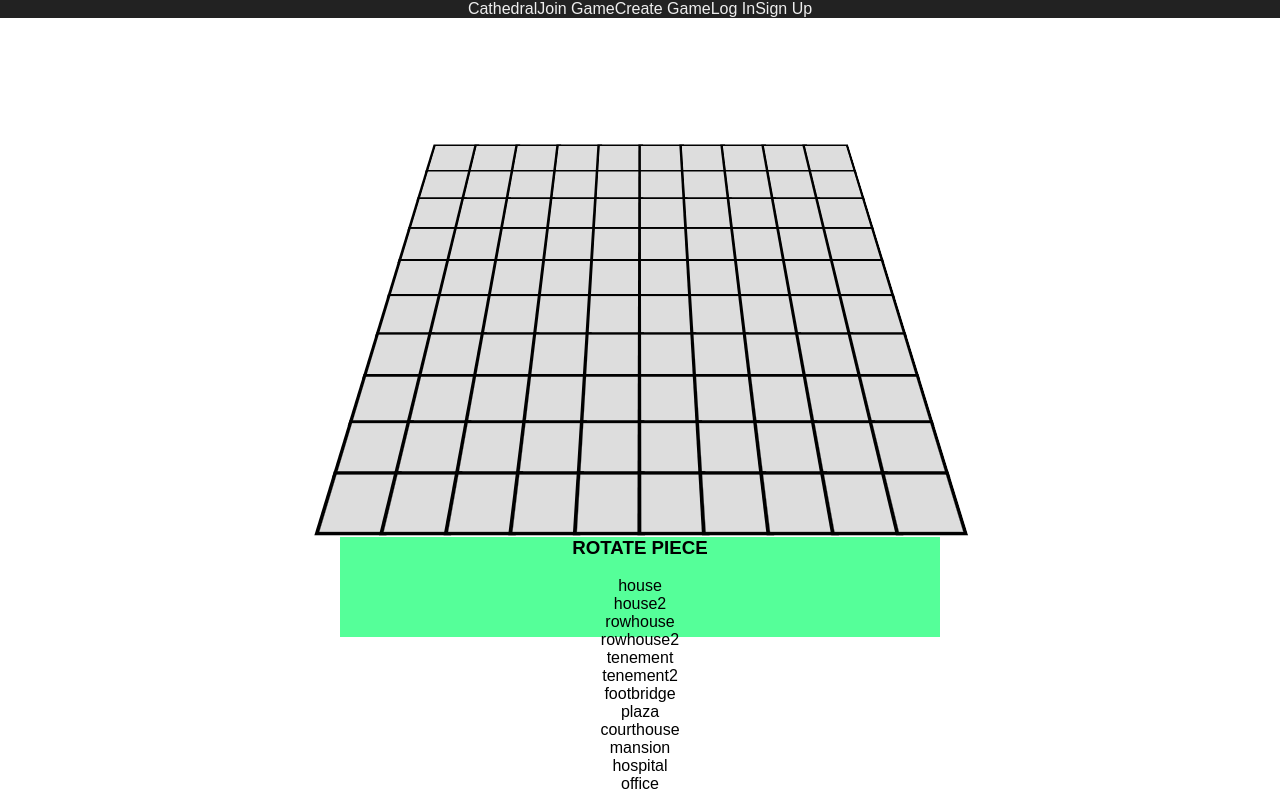
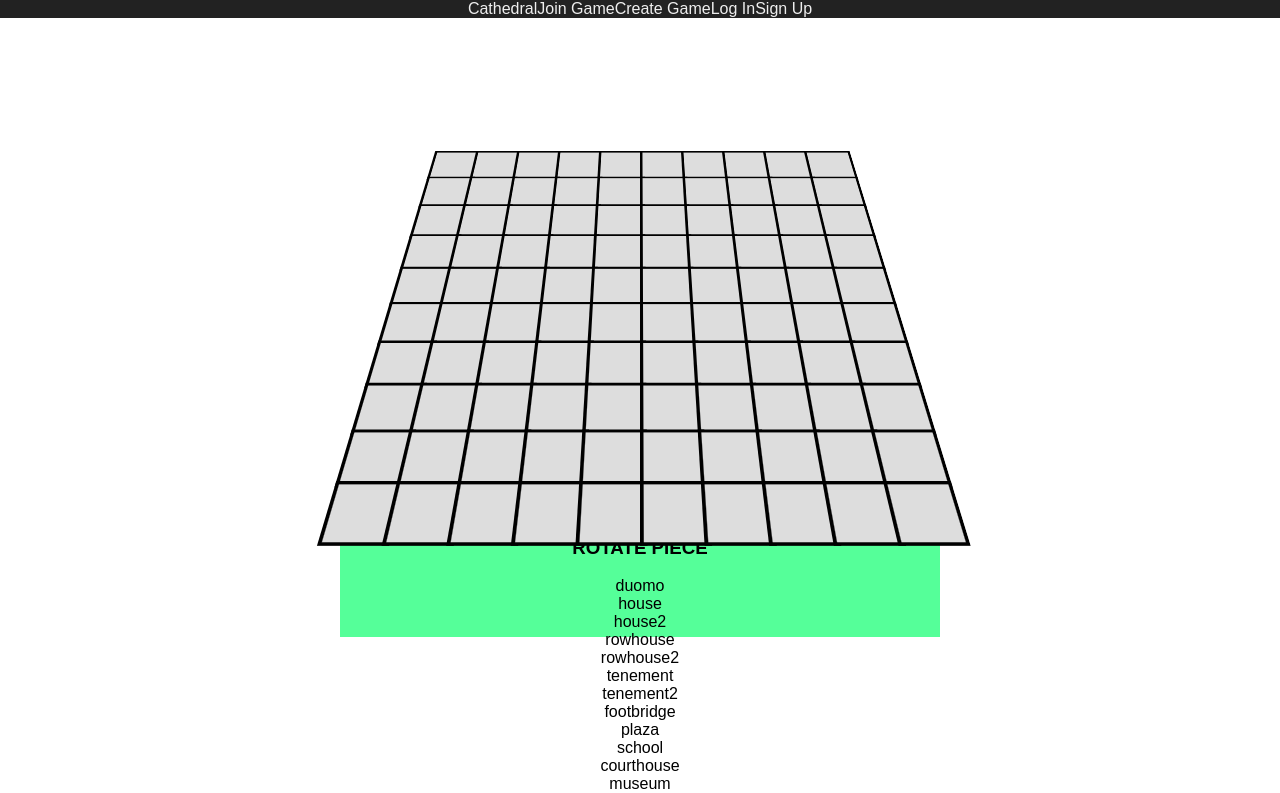
Before and after one commit to maxwellbenton/accelerometer-orientation-react-boilerplate, a React (Create React App) app: page / in a window 1280 px wide. Shown: the top 793 px of the page. Built offline with nearby package versions, Linux system fonts and the light colour scheme.

Commit message:
adjusted 3d divs, added gradients

```diff
--- a/src/App.css
+++ b/src/App.css
@@ -20,11 +20,12 @@
   position: absolute;
   height: 100%;
   width: 100%;
-  top: 26px;
-  left: -2px;
+  top: 34px;
+
   transform-style: preserve-3d;
   transform: rotateX(45deg);
 }
+
 .GameTile {
   position: absolute;
   width: 50px;
@@ -36,6 +37,18 @@
   height: 100%;
   width: 100%;
   top: 100px;
+  opacity: 1;
+  transform: translateZ(-150px);
+  transform-style: preserve-3d;
+  pointer-events: none;
+}
+.PieceLayerHover {
+  position: absolute;
+  height: 100%;
+  width: 100%;
+  top: 100px;
+  opacity: 0.5;
+  z-index: 5;
   transform: translateZ(-150px);
   transform-style: preserve-3d;
   pointer-events: none;
--- a/src/App.js
+++ b/src/App.js
@@ -23,24 +23,42 @@
       boardDivs: null,
       pieces: (() => {
         let b = []
-        b.push({shape:[[0,0]], type: "house"})
-        b.push({shape:[[0,0]], type: "house2"})
-        b.push({shape:[[0,0],[1,0]], type: "rowhouse"})
-        b.push({shape:[[0,0],[1,0]], type: "rowhouse2"})
-        b.push({shape:[[0,0],[1,0],[1,1]], type: "tenement"})
-        b.push({shape:[[0,0],[1,0],[1,1]], type: "tenement2"})
-        b.push({shape:[[0,0],[-1,0],[1,0]], type: "footbridge"})
-        b.push({shape:[[0,0],[0,1],[1,0],[1,1]], type: "plaza"})
-        b.push({shape:[[0,0],[-1,0],[1,0],[0,1]], type: "courthouse"})
-        b.push({shape:[[0,0],[-1,0],[1,0],[-1,1],[1,1]], type: "mansion"})
-        b.push({shape:[[0,0],[0,-1],[-1,0],[1,0],[0,1]], type: "hospital"})
-        b.push({shape:[[0,0],[1,-1],[-1,0],[1,0],[-1,1]], type: "office"})
-        b.push({shape:[[0,0],[0,-1],[-1,0],[1,0],[-1,1]], type: "federal"})
-        b.push({shape:[[0,0],[0,-1],[1,-1],[-1,0],[-1,1]], type: "tenements"})
+        b.push({shape:[[0,0],[0,-1],[-1,0],[0,1],[1,0],[2,0]], player: 0, type: "duomo", colors: ['#C0C0C0','#949292','#EEE','#FFF']})
+        //light pieces
+        b.push({shape:[[0,0]], player: 1, type: "house", colors: ['#580B0E','#1A0001','#7D2226','#A14045']})
+        b.push({shape:[[0,0]], player: 1, type: "house2", colors: ['#580B0E','#1A0001','#7D2226','#A14045']})
+        b.push({shape:[[0,0],[1,0]], player: 1, type: "rowhouse", colors: ['#580B0E','#1A0001','#7D2226','#A14045']})
+        b.push({shape:[[0,0],[1,0]], player: 1, type: "rowhouse2", colors: ['#580B0E','#1A0001','#7D2226','#A14045']})
+        b.push({shape:[[0,0],[1,0],[1,1]], player: 1, type: "tenement", colors: ['#580B0E','#1A0001','#7D2226','#A14045']})
+        b.push({shape:[[0,0],[1,0],[1,1]], player: 1, type: "tenement2", colors: ['#580B0E','#1A0001','#7D2226','#A14045']})
+        b.push({shape:[[0,0],[-1,0],[1,0]], player: 1, type: "footbridge", colors: ['#580B0E','#1A0001','#7D2226','#A14045']})
+        b.push({shape:[[0,0],[0,1],[1,0],[1,1]], player: 1, type: "plaza", colors: ['#580B0E','#1A0001','#7D2226','#A14045']})
+        b.push({shape:[[0,0],[1,0],[0,-1],[-1,-1]], player: 1, type: "school", colors: ['#580B0E','#1A0001','#7D2226','#A14045']})
+        b.push({shape:[[0,0],[0,-1],[1,0],[0,1]], player: 1, type: "courthouse", colors: ['#580B0E','#1A0001','#7D2226','#A14045']})
+        b.push({shape:[[0,0],[0,-1],[1,-1],[0,1],[1,1]], player: 1, type: "museum", colors: ['#580B0E','#1A0001','#7D2226','#A14045']})
+        b.push({shape:[[0,0],[0,-1],[-1,0],[1,0],[0,1]], player: 1, type: "hospital", colors: ['#580B0E','#1A0001','#7D2226','#A14045']})
+        b.push({shape:[[0,0],[1,-1],[1,0],[0,1],[-1,1]], player: 1, type: "mall", colors: ['#580B0E','#1A0001','#7D2226','#A14045']})
+        b.push({shape:[[0,0],[0,-1],[-1,0],[0,1],[1,-1]], player: 1, type: "university", colors: ['#580B0E','#1A0001','#7D2226','#A14045']})
+        //dark pieces
+        b.push({shape:[[0,0]], player: 2, type: "workshop", colors: ['#252B30','#0E1923', '#434D55', '#5E6972']})
+        b.push({shape:[[0,0]], player: 2, type: "workshop2", colors: ['#252B30','#0E1923', '#434D55', '#5E6972']})
+        b.push({shape:[[0,0],[1,0]], player: 2, type: "forge", colors: ['#252B30','#0E1923', '#434D55', '#5E6972']})
+        b.push({shape:[[0,0],[1,0]], player: 2, type: "forge2", colors: ['#252B30','#0E1923', '#434D55', '#5E6972']})
+        b.push({shape:[[0,0],[1,0],[1,-1]], player: 2, type: "sawmill", colors: ['#252B30','#0E1923', '#434D55', '#5E6972']})
+        b.push({shape:[[0,0],[1,0],[1,-1]], player: 2, type: "sawmill2", colors: ['#252B30','#0E1923', '#434D55', '#5E6972']})
+        b.push({shape:[[0,0],[-1,0],[1,0]], player: 2, type: "railbridge", colors: ['#252B30','#0E1923', '#434D55', '#5E6972']})
+        b.push({shape:[[0,0],[0,1],[1,0],[1,1]], player: 2, type: "lumberyard", colors: ['#252B30','#0E1923', '#434D55', '#5E6972']})
+        b.push({shape:[[0,0],[1,0],[0,1],[-1,1]], player: 2, type: "warehouse", colors: ['#252B30','#0E1923', '#434D55', '#5E6972']})
+        b.push({shape:[[0,0],[0,-1],[1,0],[0,1]], player: 2, type: "foundry", colors: ['#252B30','#0E1923', '#434D55', '#5E6972']})
+        b.push({shape:[[0,0],[0,-1],[1,-1],[0,1],[1,1]], player: 2, type: "factory", colors: ['#252B30','#0E1923', '#434D55', '#5E6972']})
+        b.push({shape:[[0,0],[0,-1],[-1,0],[1,0],[0,1]], player: 2, type: "coalplant", colors: ['#252B30','#0E1923', '#434D55', '#5E6972']})
+        b.push({shape:[[0,0],[-1,-1],[0,-1],[1,0],[1,1]], player: 2, type: "ironworks", colors: ['#252B30','#0E1923', '#434D55', '#5E6972']})
+        b.push({shape:[[0,0],[0,-1],[-1,0],[0,1],[1,1]], player: 2, type: "refinery", colors: ['#252B30','#0E1923', '#434D55', '#5E6972']})
         return b
       })(),
       overlayDivs: null,
       pieceLayer: [],
+      hoverState: 'PieceLayer',
       leftSideLayer: [],
       selectedPiece: null,
       orientation: 0
@@ -58,25 +76,25 @@
       this.state.boardData.forEach((row,m) => {
         row.forEach((tile,n) => {
           //base cube
-          allDivs.push(<div className="PieceDiv" key={`tile-${m},${n}`} id={`tile-${m},${n}`} style={{transform: `rotateX(45deg) translateX(${m*50}px) translateY(${n*50}px)`}}></div>)
-          allDivs.push(<div className="PieceDiv" key={`facade-${m},${n}`} id={`facade-${m},${n}`} style={{transform: `rotateX(45deg) translateX(${(m*50)}px) translateY(${(n*50)+25}px) translateZ(25px) rotateX(-90deg)`}}></div>)
-          if(m > 4) { allDivs.push(<div className="PieceDiv" key={`leftSide-${m},${n}`} id={`leftSide-${m},${n}`} style={{transform: `rotateX(45deg) rotateY(90deg) translateX(-25px) translateY(${n*50}px) translateZ(${(m*50)-25}px) rotateZ(-90deg) rotateY(180deg)`}}></div>) }
-          if(m < 4) { allDivs.push(<div className="PieceDiv" key={`rightSide-${m},${n}`} id={`rightSide-${m},${n}`} style={{transform: `rotateX(45deg) rotateY(90deg) translateX(-25px) translateY(${n*50}px) translateZ(${(m*50)+25}px) rotateZ(-90deg)`}}></div>) }
+          allDivs.push(<div className="PieceDiv" key={`tile-${n},${m}`} ref={(div) => this[`tile-${n},${m}`] = div} style={{transform: `rotateX(45deg) translateX(${m*50}px) translateY(${n*50}px)`}}></div>)
+          allDivs.push(<div className="PieceDiv" key={`facade-${n},${m}`} ref={(div) => this[`facade-${n},${m}`] = div} style={{transform: `rotateX(45deg) translateX(${(m*50)}px) translateY(${(n*50)+25}px) translateZ(25px) rotateX(-90deg)`}}></div>)
+          allDivs.push(<div className="PieceDiv" key={`leftSide-${n},${m}`} ref={(div) => this[`leftSide-${n},${m}`] = div} style={{transform: `rotateX(45deg) rotateY(90deg) translateX(-25px) translateY(${n*50}px) translateZ(${(m*50)-25}px) rotateZ(-90deg) rotateY(180deg)`}}></div>)
+          allDivs.push(<div className="PieceDiv" key={`rightSide-${n},${m}`} ref={(div) => this[`rightSide-${n},${m}`] = div} style={{transform: `rotateX(45deg) rotateY(90deg) translateX(-25px) translateY(${n*50}px) translateZ(${(m*50)+25}px) rotateZ(-90deg)`}}></div>)
           //street level divs
-          allDivs.push(<div className="PieceDiv" key={`streetFront-${m},${n}`} id={`streetFront-${m},${n}`} style={{height: '20px', transform: `rotateX(45deg) translateX(${(m*50)}px) translateY(${(n*50)+25}px) rotateX(-90deg)`}}></div>)
-          if(m > 4) { allDivs.push(<div className="PieceDiv" key={`streetLeftSide-${m},${n}`} id={`streetLeftSide-${m},${n}`} style={{height: '20px', transform: `rotateX(45deg) rotateY(90deg) translateY(${n*50}px) translateZ(${(m*50)-25}px) rotateZ(-90deg) rotateY(180deg)`}}></div>) }
-          if(m < 4) { allDivs.push(<div className="PieceDiv" key={`streetRightSide-${m},${n}`} id={`streetRightSide-${m},${n}`} style={{height: '20px', transform: `rotateX(45deg) rotateY(90deg) translateY(${n*50}px) translateZ(${(m*50)+25}px) rotateZ(-90deg)`}}></div>) }
-          allDivs.push(<div className="PieceDiv" key={`streetLevel-${m},${n}`} id={`streetLevel-${m},${n}`} style={{transform: `rotateX(45deg) translateX(${m*50}px) translateY(${n*50}px) translateZ(20px)`}}></div>)
+          allDivs.push(<div className="PieceDiv" key={`streetFront-${n},${m}`} ref={(div) => this[`streetFront-${n},${m}`] = div} style={{height: '20px', transform: `rotateX(45deg) translateX(${(m*50)}px) translateY(${(n*50)+25}px) rotateX(-90deg)`}}></div>)
+          allDivs.push(<div className="PieceDiv" key={`streetLeftSide-${n},${m}`} ref={(div) => this[`streetLeftSide-${n},${m}`] = div} style={{height: '20px', transform: `rotateX(45deg) rotateY(90deg) translateY(${n*50}px) translateZ(${(m*50)-25}px) rotateZ(-90deg) rotateY(180deg)`}}></div>)
+          allDivs.push(<div className="PieceDiv" key={`streetRightSide-${n},${m}`} ref={(div) => this[`streetRightSide-${n},${m}`] = div} style={{height: '20px', transform: `rotateX(45deg) rotateY(90deg) translateY(${n*50}px) translateZ(${(m*50)+25}px) rotateZ(-90deg)`}}></div>)
+          allDivs.push(<div className="PieceDiv" key={`streetLevel-${n},${m}`} ref={(div) => this[`streetLevel-${n},${m}`] = div} style={{transform: `rotateX(45deg) translateX(${m*50}px) translateY(${n*50}px) translateZ(20px)`}}></div>)
           //roof divs
-          allDivs.push(<div className="PieceDiv" key={`leftRoof0-${m},${n}`} id={`leftRoof0-${m},${n}`} style={{ width: '32px', transform: `rotateX(45deg) translateX(${m*50}px) translateY(${n*50}px) translateZ(60px) translateX(-3px) rotateY(-38.65deg)`}}></div>)
-          allDivs.push(<div className="PieceDiv" key={`rightRoof0-${m},${n}`} id={`rightRoof0-${m},${n}`} style={{width: '32px', transform: `rotateX(45deg) translateX(${m*50}px) translateY(${n*50}px) translateZ(60px) translateX(22px) rotateY(38.65deg)`}}></div>)
-          allDivs.push(<div className="PieceDiv" key={`leftRoof1-${m},${n}`} id={`leftRoof1-${m},${n}`} style={{height: '32px', transform: `rotateX(45deg) translateX(${m*50}px) translateY(${n*50}px) translateZ(60px) translateY(-3px) rotateX(38.65deg)`}}></div>)
-          allDivs.push(<div className="PieceDiv" key={`rightRoof1-${m},${n}`} id={`rightRoof1-${m},${n}`} style={{height: '32px', transform: `rotateX(45deg) translateX(${m*50}px) translateY(${n*50}px) translateZ(60px) translateY(22px) rotateX(-38.65deg)`}}></div>)
+          allDivs.push(<div className="PieceDiv" key={`leftRoof0-${n},${m}`} ref={(div) => this[`leftRoof0-${n},${m}`] = div} style={{ width: '33px', transform: `rotateX(45deg) translateX(${m*50}px) translateY(${n*50}px) translateZ(60px) translateX(-4px) rotateY(-38.65deg)`}}></div>)
+          allDivs.push(<div className="PieceDiv" key={`rightRoof0-${n},${m}`} ref={(div) => this[`rightRoof0-${n},${m}`] = div} style={{width: '33px', transform: `rotateX(45deg) translateX(${m*50}px) translateY(${n*50}px) translateZ(60px) translateX(21px) rotateY(38.65deg)`}}></div>)
+          allDivs.push(<div className="PieceDiv" key={`leftRoof1-${n},${m}`} ref={(div) => this[`leftRoof1-${n},${m}`] = div} style={{height: '33px', transform: `rotateX(45deg) translateX(${m*50}px) translateY(${n*50}px) translateZ(56px) translateY(-4px) rotateX(38.65deg)`}}></div>)
+          allDivs.push(<div className="PieceDiv" key={`rightRoof1-${n},${m}`} ref={(div) => this[`rightRoof1-${n},${m}`] = div} style={{height: '33px', transform: `rotateX(45deg) translateX(${m*50}px) translateY(${n*50}px) translateZ(56px) translateY(21px) rotateX(-38.65deg)`}}></div>)
           //tower divs
-          allDivs.push(<div className="PieceDiv" key={`towerFacade-${m},${n}`} id={`towerFacade-${m},${n}`} style={{transform: `rotateX(45deg) translateX(${(m*50)}px) translateY(${(n*50)+25}px) translateZ(75px) rotateX(-90deg)`}}></div>)
-          if(m > 4) { allDivs.push(<div className="PieceDiv" key={`towerLeftSide-${m},${n}`} id={`towerLeftSide-${m},${n}`} style={{transform: `rotateX(45deg) rotateY(90deg) translateX(-75px) translateY(${n*50}px) translateZ(${(m*50)-25}px) rotateZ(-90deg) rotateY(180deg)`}}></div>) }
-          if(m < 4) { allDivs.push(<div className="PieceDiv" key={`towerRightSide-${m},${n}`} id={`towerRightSide-${m},${n}`} style={{transform: `rotateX(45deg) rotateY(90deg) translateX(-75px) translateY(${n*50}px) translateZ(${(m*50)+25}px) rotateZ(-90deg)`}}></div>) }
-          allDivs.push(<div className="PieceDiv" key={`towerRoof-${m},${n}`} id={`towerRoof-${m},${n}`} style={{transform: `rotateX(45deg) translateX(${m*50}px) translateY(${n*50}px) translateZ(100px)`}}></div>)
+          allDivs.push(<div className="PieceDiv" key={`towerFacade-${n},${m}`} ref={(div) => this[`towerFacade-${n},${m}`] = div} style={{transform: `rotateX(45deg) translateX(${(m*50)}px) translateY(${(n*50)+25}px) translateZ(75px) rotateX(-90deg)`}}></div>)
+          allDivs.push(<div className="PieceDiv" key={`towerLeftSide-${n},${m}`} ref={(div) => this[`towerLeftSide-${n},${m}`] = div} style={{transform: `rotateX(45deg) rotateY(90deg) translateX(-75px) translateY(${n*50}px) translateZ(${(m*50)-25}px) rotateZ(-90deg) rotateY(180deg)`}}></div>)
+          allDivs.push(<div className="PieceDiv" key={`towerRightSide-${n},${m}`} ref={(div) => this[`towerRightSide-${n},${m}`] = div} style={{transform: `rotateX(45deg) rotateY(90deg) translateX(-75px) translateY(${n*50}px) translateZ(${(m*50)+25}px) rotateZ(-90deg)`}}></div>)
+          allDivs.push(<div className="PieceDiv" key={`towerRoof-${n},${m}`} ref={(div) => this[`towerRoof-${n},${m}`] = div} style={{transform: `rotateX(45deg) translateX(${m*50}px) translateY(${n*50}px) translateZ(100px)`}}></div>)
         })
       })
 
@@ -100,6 +118,7 @@
                       selectedPiece={this.orientPiece()}
                       placePiece={this.placePiece}
                       prieviewPlacement={this.prieviewPlacement}
+                      hoverState={this.state.hoverState}
                       />
         </div>
         <PlayerView   pieces={this.state.pieces}
@@ -129,7 +148,7 @@
     if(this.state.selectedPiece !== null) {
     var orientedPiece = this.state.selectedPiece
     for(let k = 0; k < this.state.orientation; k++) {
-    	orientedPiece = {shape: orientedPiece.shape.map(spot => [spot[1],-1*spot[0]]), type: this.state.selectedPiece.type}
+    	orientedPiece = {shape: orientedPiece.shape.map(spot => [spot[1],-1*spot[0]]), type: this.state.selectedPiece.type, player: this.state.selectedPiece.player, colors: this.state.selectedPiece.colors}
     }
     return orientedPiece
     } else {
@@ -149,11 +168,11 @@
     }
     if(newOverlay.length === posArray.length) {
       this.setState(() => {
-        return {overlayDivs: {tiles: newOverlay, validMove: true}}
+        return {overlayDivs: {tiles: newOverlay, validMove: true},  hoverState: 'PieceLayerHover'}
       })
     } else {
       this.setState(() => {
-        return {overlayDivs: {tiles: newOverlay, validMove: false}}
+        return {overlayDivs: {tiles: newOverlay, validMove: false},  hoverState: 'PieceLayerHover'}
       })
     }
   }
@@ -162,23 +181,32 @@
     let b = this.state.boardData
     let bd = this.state.boardDivs
     let errors = false;
-
+    if(this.state.overlayDivs.validMove) {
       for(let p = 0; p < piece.shape.length; p++) {
-        let tileCheck = b[position[0]+piece.shape[p][0]][position[1]+piece.shape[p][1]]
-        if(tileCheck && tileCheck.fill === "#DDD") {
+          if(b[position[0]+piece.shape[p][0]][position[1]+piece.shape[p][1]] && b[position[0]+piece.shape[p][0]][position[1]+piece.shape[p][1]].fill === "#DDD") {
             continue;
           } else {
             errors = true;
             break;
           }
       }
+    } else {
+      errors = true;
+    }
     if(!errors) {
       for(let p = 0; p < piece.shape.length; p++) {
+          b[position[0]+piece.shape[p][0]][position[1]+piece.shape[p][1]].fill = piece.colors[0]
+         this[`facade-${position[0]+piece.shape[p][0]},${position[1]+piece.shape[p][1]}`].style.background = `linear-gradient(${piece.colors[0]}, ${piece.colors[1]})`
+         this[`leftSide-${position[0]+piece.shape[p][0]},${position[1]+piece.shape[p][1]}`].style.background = `linear-gradient(${piece.colors[0]}, ${piece.colors[1]})`
+         this[`rightSide-${position[0]+piece.shape[p][0]},${position[1]+piece.shape[p][1]}`].style.background = `linear-gradient(${piece.colors[0]}, ${piece.colors[1]})`
 
-          console.log(piece)
-          console.log(position)
-          debugger
-          b[position[0]+piece.shape[p][0]][position[1]+piece.shape[p][1]].fill = "red"
+          if(this.state.orientation % 2 === 0) {
+            this[`leftRoof0-${position[0]+piece.shape[p][0]},${position[1]+piece.shape[p][1]}`].style.background = `linear-gradient(${piece.colors[3]}, ${piece.colors[2]})`
+            this[`rightRoof0-${position[0]+piece.shape[p][0]},${position[1]+piece.shape[p][1]}`].style.background = `linear-gradient(${piece.colors[3]}, ${piece.colors[2]})`
+          } else {
+            this[`leftRoof1-${position[0]+piece.shape[p][0]},${position[1]+piece.shape[p][1]}`].style.background = `linear-gradient(${piece.colors[3]}, ${piece.colors[2]})`
+            this[`rightRoof1-${position[0]+piece.shape[p][0]},${position[1]+piece.shape[p][1]}`].style.background = `linear-gradient(${piece.colors[3]}, ${piece.colors[2]})`
+          }
 
       }
       this.setState((prevState, curProps) => {
@@ -186,7 +214,8 @@
           board: b,
           pieces: prevState.pieces.filter((p) => p !== piece),
           orientation: 0,
-          selectedPiece: null
+          selectedPiece: null,
+          hoverState: 'PieceLayer'
         }
       })
     }
```
Also changed, not shown: src/GameBoard.js (+10 -5 lines). Lines whose indentation alone changed are shown as unchanged.
